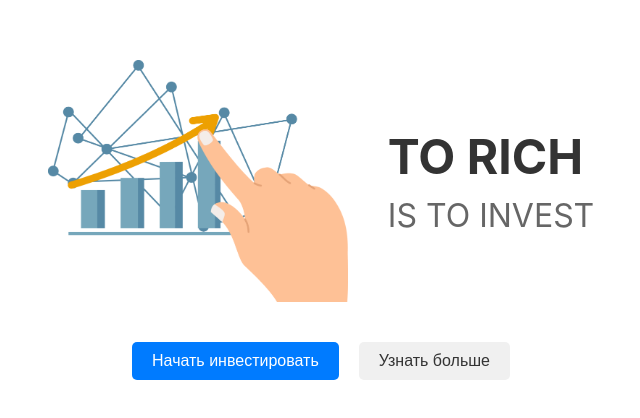
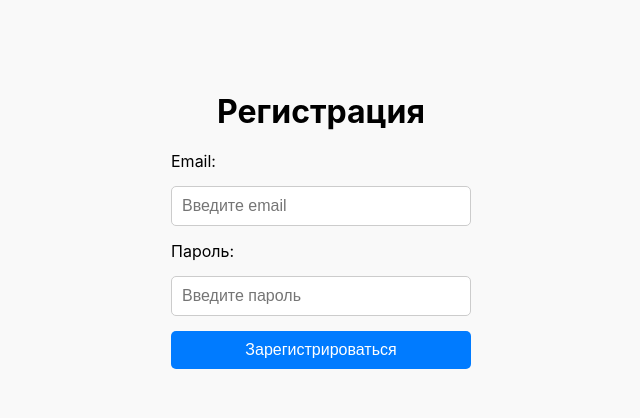
Before and after one commit to FixSad/investment-simulator, a React (Create React App) app: page /register in a window 1280 px wide. Shown: the part 180-598 px from the top of the page, without its empty margins (319-959 px from the left). Built offline with nearby package versions, Linux system fonts and the light colour scheme.

Commit message:
fix transform problem | add new page registration

```diff
--- a/package.json
+++ b/package.json
@@ -14,6 +14,7 @@
     "axios": "^1.11.0",
     "react": "^19.1.1",
     "react-dom": "^19.1.1",
+    "react-router-dom": "^7.8.1",
     "react-scripts": "5.0.1",
     "web-vitals": "^2.1.4"
   },
--- a/src/App.js
+++ b/src/App.js
@@ -1,8 +1,17 @@
 import React from 'react';
 import Home from './pages/Home';
+import Register from './pages/Register/Register';
+import { BrowserRouter as Router, Routes, Route } from 'react-router-dom';
 
 const App = () => {
-    return <Home />;
+    return (
+        <Router>
+            <Routes>
+                <Route path="/" element={<Home />} />
+                <Route path="/register" element={<Register />} />
+            </Routes>
+        </Router>
+    );
 };
 
 export default App;
--- a/src/components/Home/HeroSection/HeroSection.css
+++ b/src/components/Home/HeroSection/HeroSection.css
@@ -11,7 +11,7 @@
     width: 100%;
     opacity: 1;
     transform: translateY(0);
-    transition: opacity 0.5s ease, transform 0.5s ease;
+    transition: opacity 1s ease, transform 1s ease;
     will-change: transform, opacity;
     z-index: 2;
     pointer-events: auto;
--- a/src/components/Home/HeroSection/HeroSection.js
+++ b/src/components/Home/HeroSection/HeroSection.js
@@ -1,8 +1,15 @@
 import React from 'react';
 import './HeroSection.css';
 import ScrollButton from '../ScrollButton/ScrollButton';
+import { useNavigate } from 'react-router-dom';
 
 const HeroSection = ({ onScrollDown, isVisible }) => {
+    const navigate = useNavigate();
+
+    const handleStartInvesting = () => {
+        navigate('/register');
+    };
+
     return (
         <section className={`hero ${isVisible ? '' : 'hidden'}`}>
             <div className="hero-content">
@@ -13,7 +20,7 @@ const HeroSection = ({ onScrollDown, isVisible }) => {
                 </div>
             </div>
             <div className="hero-buttons">
-                <button className="btn primary">Начать инвестировать</button>
+                <button className="btn primary" onClick={handleStartInvesting}>Начать инвестировать</button>
                 <button className="btn secondary">Узнать больше</button>
             </div>
             <ScrollButton direction="down" onClick={onScrollDown} />
--- a/src/components/Home/InfoSection/InfoSection.css
+++ b/src/components/Home/InfoSection/InfoSection.css
@@ -11,7 +11,7 @@
     width: 100%;
     opacity: 0;
     transform: translateY(50px);
-    transition: opacity 0.5s ease, transform 0.5s ease;
+    transition: opacity 1s ease, transform 1s ease;
     will-change: transform, opacity;
     z-index: 1;
     pointer-events: none;
@@ -19,7 +19,7 @@
 
 .info.visible {
     opacity: 1;
-    transform: translateY(0);
+    transform: translateY(50px);
     z-index: 2;
     pointer-events: auto;
 }
--- /dev/null
+++ b/src/pages/Register/Register.css
@@ -0,0 +1,41 @@
+.register-page {
+    display: flex;
+    flex-direction: column;
+    align-items: center;
+    justify-content: center;
+    height: 100vh;
+    background-color: #f9f9f9;
+}
+
+.register-page h1 {
+    font-size: 2rem;
+    margin-bottom: 20px;
+}
+
+.register-page form {
+    display: flex;
+    flex-direction: column;
+    gap: 15px;
+    width: 300px;
+}
+
+.register-page input {
+    padding: 10px;
+    font-size: 1rem;
+    border: 1px solid #ccc;
+    border-radius: 5px;
+}
+
+.register-page button {
+    padding: 10px;
+    font-size: 1rem;
+    background-color: #007bff;
+    color: white;
+    border: none;
+    border-radius: 5px;
+    cursor: pointer;
+}
+
+.register-page button:hover {
+    background-color: #0056b3;
+}
--- /dev/null
+++ b/src/pages/Register/Register.js
@@ -0,0 +1,21 @@
+import React from 'react';
+import './Register.css';
+
+const Register = () => {
+    return (
+        <div className="register-page">
+            <h1>Регистрация</h1>
+            <form>
+                <label htmlFor="email">Email:</label>
+                <input type="email" id="email" placeholder="Введите email" required />
+
+                <label htmlFor="password">Пароль:</label>
+                <input type="password" id="password" placeholder="Введите пароль" required />
+
+                <button type="submit">Зарегистрироваться</button>
+            </form>
+        </div>
+    );
+};
+
+export default Register;
```
Also changed, not shown: 1 other file (tests, documents, lock files or other folders).
